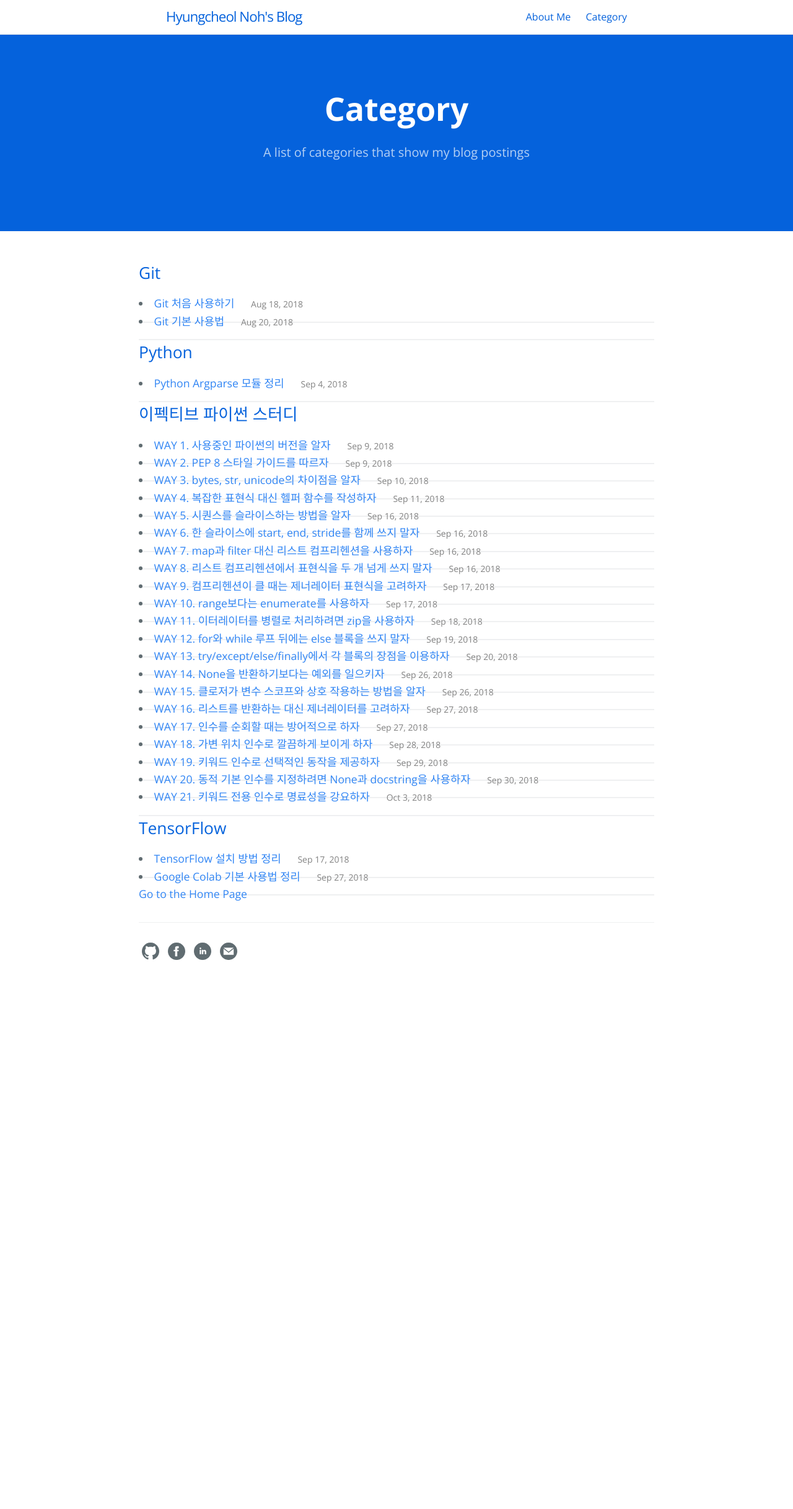
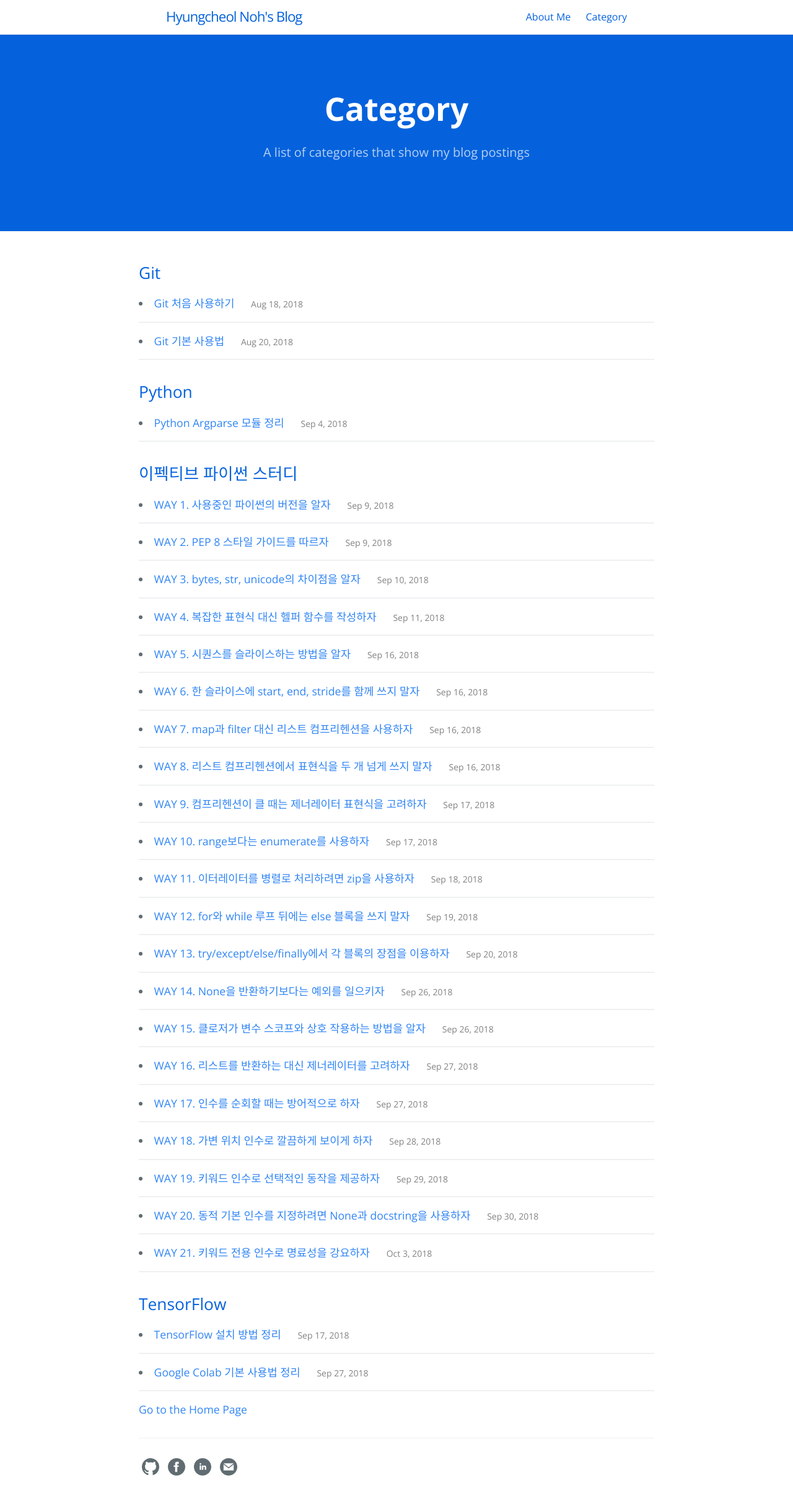
Before and after one commit to hcnoh/hcnoh.github.io, a Jekyll site: the page built from category.md, in a window 1280 px wide. Shown: the whole page at 62% size. Built offline with Jekyll 4.4.1, drawn with Linux system fonts in a browser that asks for light colours; before the commit the page ends 1603 px from its top, so only the background shows below that.

Commit message:
Update category.html

```diff
--- a/_layouts/category.html
+++ b/_layouts/category.html
@@ -11,7 +11,7 @@ layout: default
     {% assign pages_list = tag[1] %}
     {% for post in pages_list reversed %}
 
-      <li style="margin-bottom: -2.0rem;">
+      <li>
 
         {% assign date_format = site.cayman-blog.date_format | default: "%b %-d, %Y" %}
 
```
